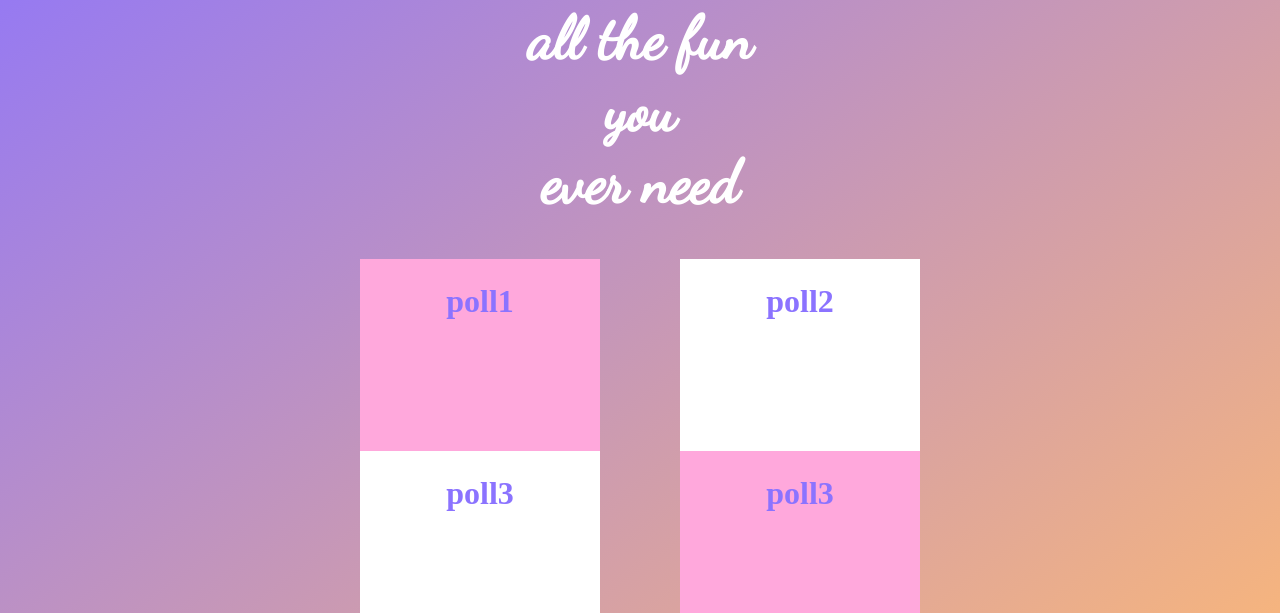
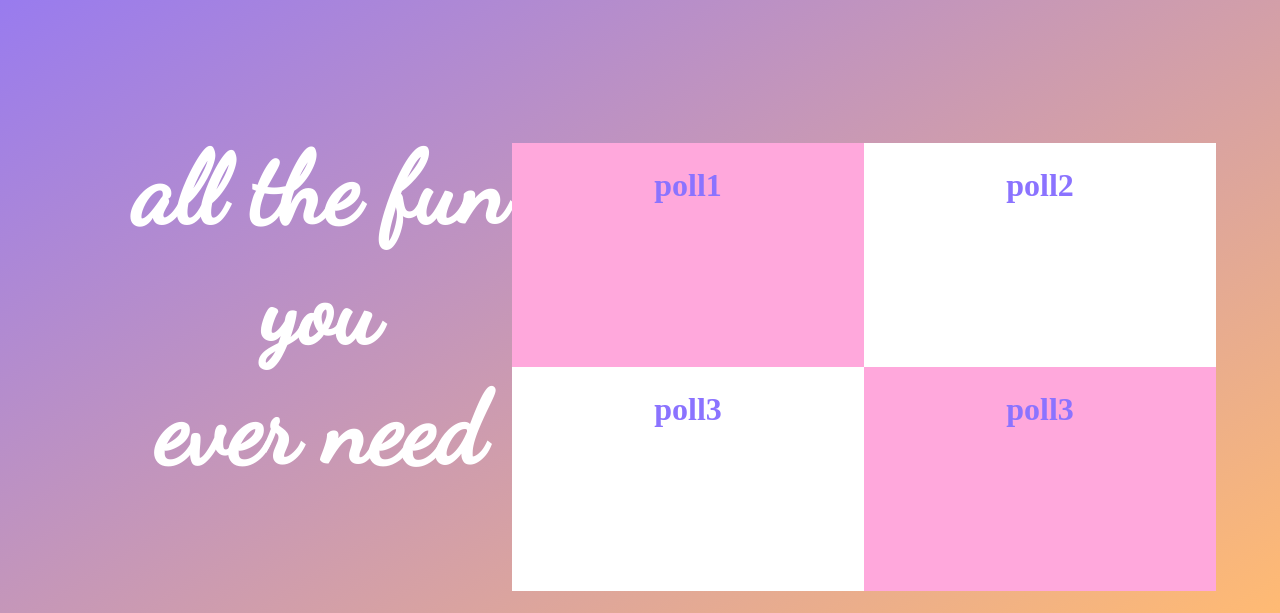
Before and after one commit to Kaitsuus/genericPollsSite, a plain HTML site: page index.html in a window 1280 px wide. Shown: the part 187-800 px from the top of the page. Drawn offline with Linux system fonts and the light colour scheme.

Commit message:
main page css

```diff
--- a/css/main.scss
+++ b/css/main.scss
@@ -123,7 +123,7 @@ display: none;
 
 @media only screen and (min-width: 856px) {
     body{
-        height: 100%;
+        height: 100vh;
     }
 
     #hamburger{
@@ -155,37 +155,44 @@ display: none;
         }
     }
 }
-@media only screen and (min-width: 760px) {
+@media only screen and (min-width: 1250px) {
     body{
-        height: 100%;
+        height: 100vh;
+    }
+    .fillTextLeft{
+        font-family: 'Dancing Script', cursive;
+        color: white;
+        font-size: 50px;
+        width: 50%;
+        height: 50%;
     }
 
     .pollsContainer{
         display: grid;
         grid-template-columns: repeat(2, auto);
-        margin-bottom: 8em;
-        align-items: center;
-        margin-left: 20em;
-        margin-right: 20em;
-
+        float: right;
+        margin-top: -25%;
+        margin-right: 4em;
+        position: relative;
 
         .pol1{
-            width: 15em;
-            height: 12em;
+            width: 22em;
+            height: 14em;
             position: relative;
-            margin: auto;
+            margin: 0;
         }
         .pol2{
-            width: 15em;
-            height: 12em;
-            margin: auto;
+            width: 22em;
+            height: 14em;
+            margin: 0;
         }
         .pol3{
+
             display: block;
-            width: 15em;
-            height: 12em;
+            width: 22em;
+            height: 14em;
             position: relative;
-            margin: auto;
+            margin: 0;
             background-color: white;
             text-align: center;
             .content{
@@ -199,9 +206,9 @@ display: none;
         }
         .pol4{
             display: block;
-            width: 15em;
-            height: 12em;
-            margin: auto;
+            width: 22em;
+            height: 14em;
+            margin: 0;
             background-color: #FFA8DC;
             text-align: center;
             .content{
```
Also changed, not shown: css/main.min.css, 1 other file.
